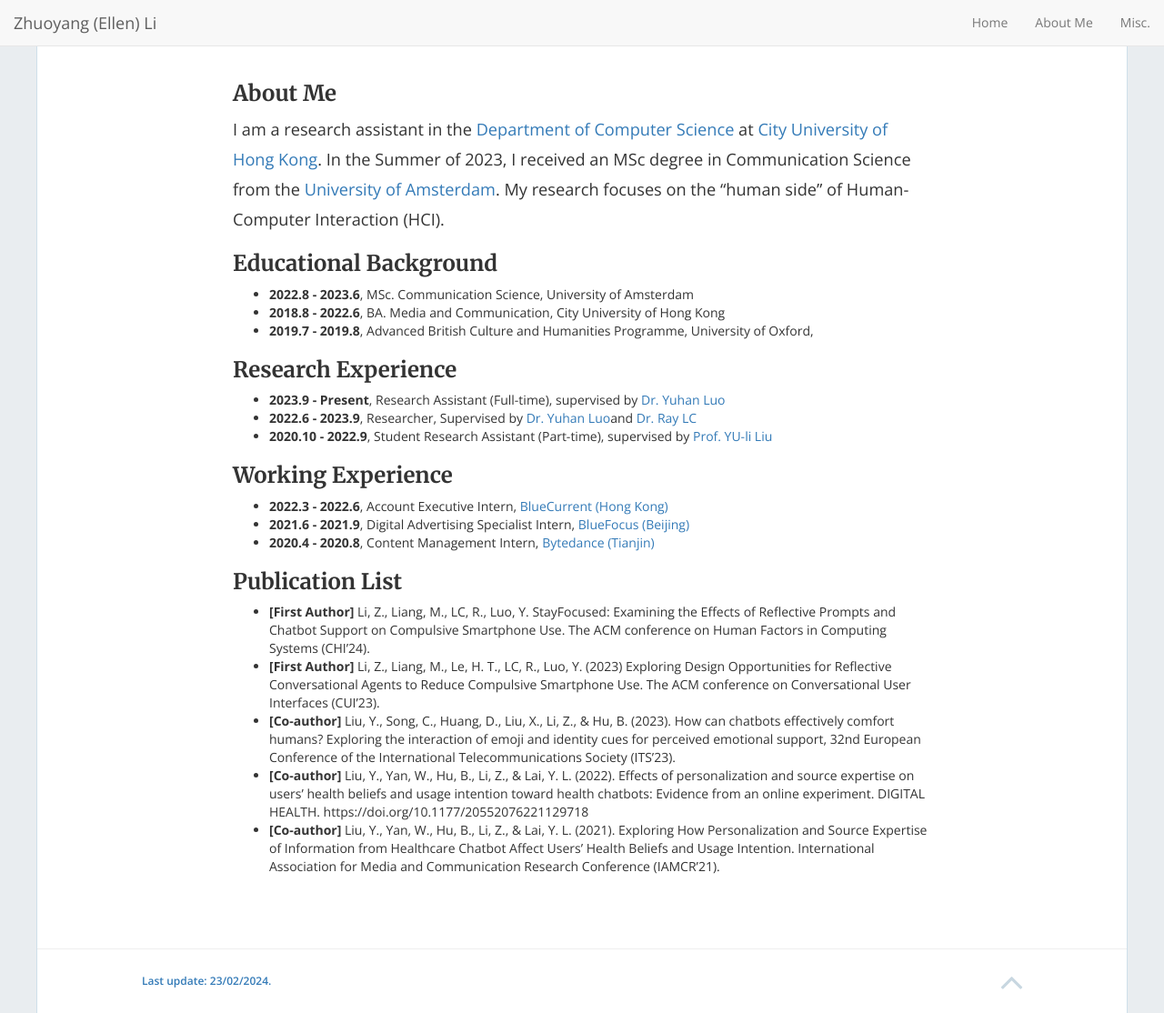
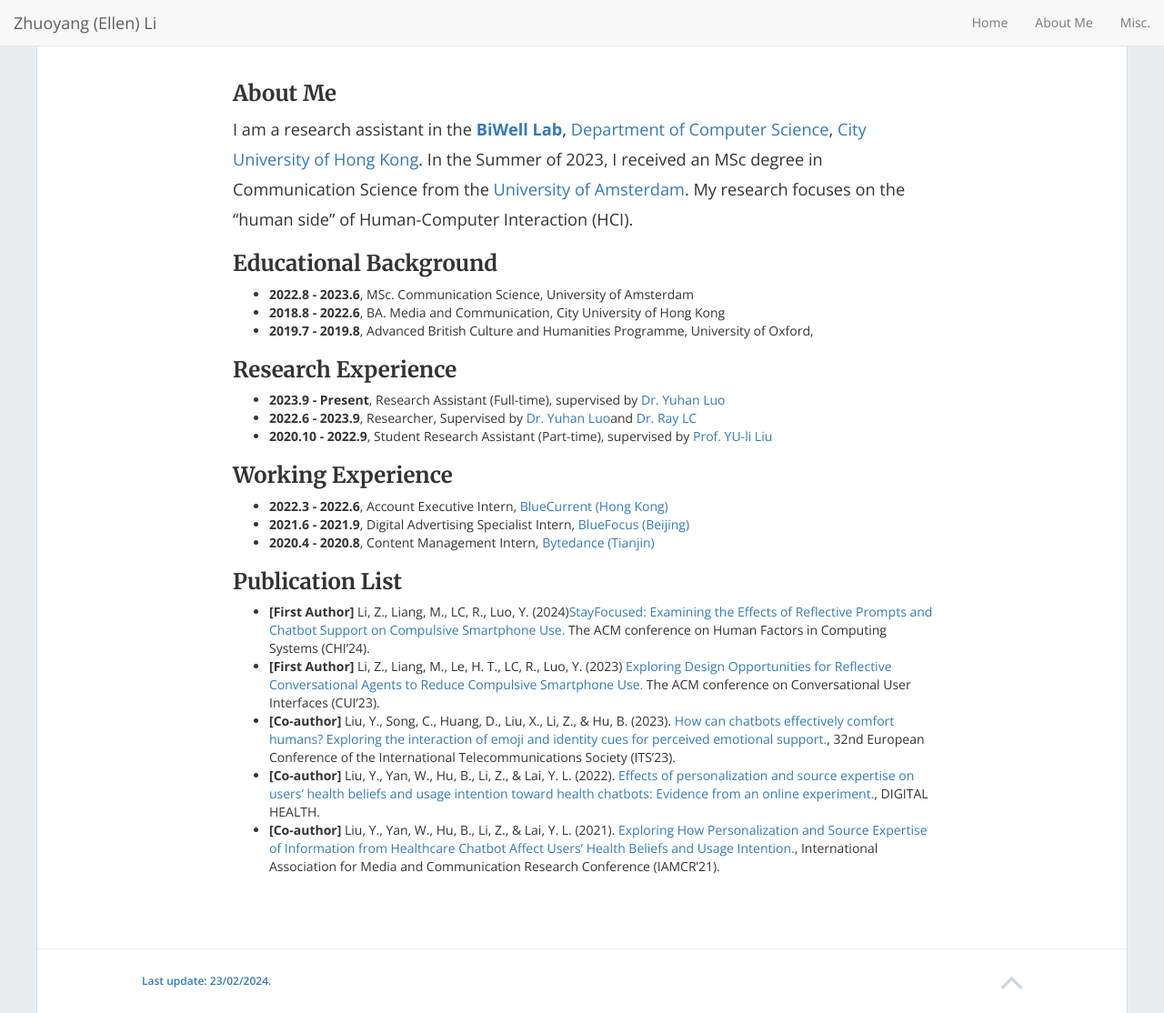
Before and after one commit to jamigibbs/phantom, a Jekyll site: the page built from about.md, in a window 1280 px wide and 1114 px high. Shown: the whole window at 91% size. Built offline with Jekyll 4.4.1, drawn with Linux system fonts in a browser that asks for light colours; nearby versions of some CDN libraries.

Commit message:
Update about.md

```diff
--- a/about.md
+++ b/about.md
@@ -4,7 +4,7 @@
 permalink: /about/
 ---
 ### About Me
-I am a research assistant in the [Department of Computer Science](https://www.cs.cityu.edu.hk/) at [City University of Hong Kong](https://www.cityu.edu.hk/). In the Summer of 2023, I received an MSc degree in Communication Science from the [University of Amsterdam](https://www.uva.nl/en). My research focuses on the "human side" of Human-Computer Interaction (HCI).
+I am a research assistant in the [**BiWell Lab**](https://yuhanlolo.github.io/me/lab.html), [Department of Computer Science](https://www.cs.cityu.edu.hk/), [City University of Hong Kong](https://www.cityu.edu.hk/). In the Summer of 2023, I received an MSc degree in Communication Science from the [University of Amsterdam](https://www.uva.nl/en). My research focuses on the "human side" of Human-Computer Interaction (HCI).
 
 ### Educational Background
 
@@ -24,9 +24,9 @@
 - **2020.4 - 2020.8**, Content Management Intern, [Bytedance (Tianjin)](https://www.bytedance.com/en/)
 
 ### Publication List
-- **[First Author]** Li, Z., Liang, M., LC, R., Luo, Y. StayFocused: Examining the Effects of Reflective Prompts and Chatbot Support on Compulsive Smartphone Use. The ACM conference on Human Factors in Computing Systems (CHI’24).
-- **[First Author]** Li, Z., Liang, M., Le, H. T., LC, R., Luo, Y. (2023) Exploring Design Opportunities for Reflective Conversational Agents to Reduce Compulsive Smartphone Use. The ACM conference on Conversational User Interfaces (CUI’23).
-- **[Co-author]** Liu, Y., Song, C., Huang, D., Liu, X., Li, Z., & Hu, B. (2023). How can chatbots effectively comfort humans?
-Exploring the interaction of emoji and identity cues for perceived emotional support, 32nd European Conference of the International Telecommunications Society (ITS’23).
-- **[Co-author]** Liu, Y., Yan, W., Hu, B., Li, Z., & Lai, Y. L. (2022). Effects of personalization and source expertise on users’ health beliefs and usage intention toward health chatbots: Evidence from an online experiment. DIGITAL HEALTH. https://doi.org/10.1177/20552076221129718
-- **[Co-author]** Liu, Y., Yan, W., Hu, B., Li, Z., & Lai, Y. L. (2021). Exploring How Personalization and Source Expertise of Information from Healthcare Chatbot Affect Users’ Health Beliefs and Usage Intention. International Association for Media and Communication Research Conference (IAMCR’21).
+- **[First Author]** Li, Z., Liang, M., LC, R., Luo, Y. (2024)[StayFocused: Examining the Effects of Reflective Prompts and Chatbot Support on Compulsive Smartphone Use.](https://doi.org/10.1145/3613904.3642479) The ACM conference on Human Factors in Computing Systems (CHI’24).
+- **[First Author]** Li, Z., Liang, M., Le, H. T., LC, R., Luo, Y. (2023) [Exploring Design Opportunities for Reflective Conversational Agents to Reduce Compulsive Smartphone Use.](https://doi.org/10.1145/3571884.3604305) The ACM conference on Conversational User Interfaces (CUI’23).
+- **[Co-author]** Liu, Y., Song, C., Huang, D., Liu, X., Li, Z., & Hu, B. (2023). [How can chatbots effectively comfort humans?
+Exploring the interaction of emoji and identity cues for perceived emotional support.](https://econpapers.repec.org/paper/zbwitse23/277999.htm), 32nd European Conference of the International Telecommunications Society (ITS’23).
+- **[Co-author]** Liu, Y., Yan, W., Hu, B., Li, Z., & Lai, Y. L. (2022). [Effects of personalization and source expertise on users’ health beliefs and usage intention toward health chatbots: Evidence from an online experiment.](https://doi.org/10.1177/20552076221129718), DIGITAL HEALTH.
+- **[Co-author]** Liu, Y., Yan, W., Hu, B., Li, Z., & Lai, Y. L. (2021). [Exploring How Personalization and Source Expertise of Information from Healthcare Chatbot Affect Users’ Health Beliefs and Usage Intention.](https://scholars.cityu.edu.hk/en/publications/exploring-how-personalization-and-source-expertise-of-information-from-healthcare-chatbot-affect-users-health-beliefs-and-usage-intention(34f8b339-e4dd-495a-a8ed-5a8db2ac47ec).html), International Association for Media and Communication Research Conference (IAMCR’21).
```
